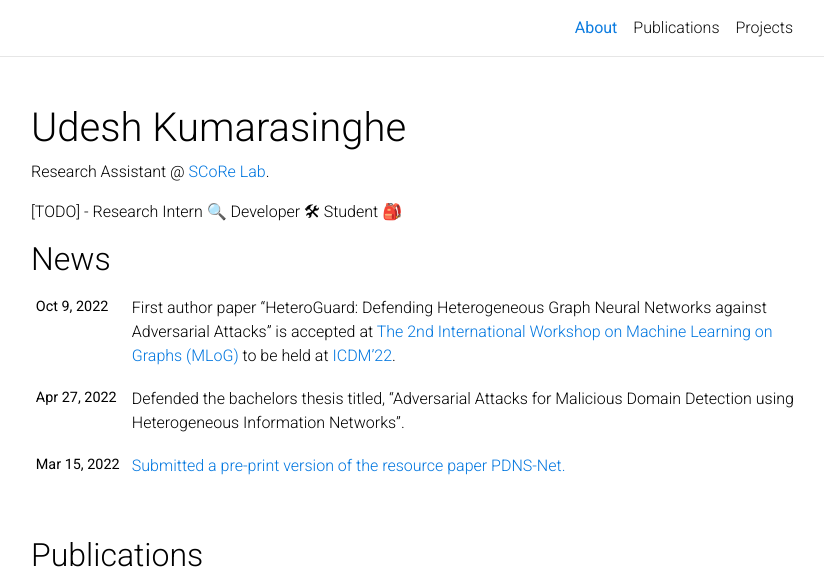
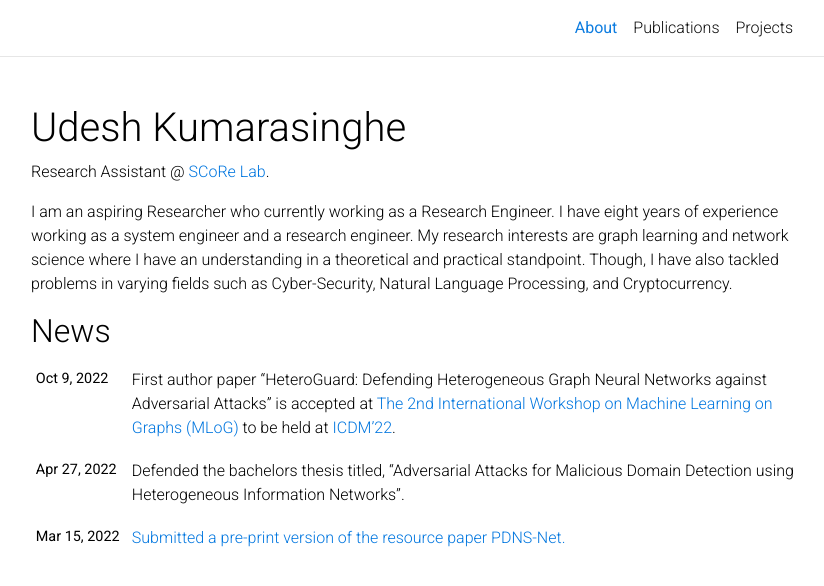
Before and after one commit to ThatUdeshUK/thatudeshuk.github.io, a Jekyll site: the page built from _pages/about.md, in a window 1280 px wide and 1084 px high, cut to the strip 0-586 px from the top of the window. Shown: the whole strip, without its empty margins (224-1048 px from the left). Built offline with Jekyll 4.4.1, drawn with Linux system fonts in a browser that asks for light colours; a style sheet for code colours, icons or effects is not loaded.

Commit message:
Added bio

```diff
--- a/_pages/about.md
+++ b/_pages/about.md
@@ -18,4 +18,4 @@ selected_papers: true # includes a list of papers marked as "selected={true}"
 social: true  # includes social icons at the bottom of the page
 ---
 
-[TODO] - Research Intern 🔍 Developer 🛠 Student 🎒
+I am an aspiring Researcher who currently working as a Research Engineer. I have eight years of experience working as a system engineer and a research engineer. My research interests are graph learning and network science where I have an understanding in a theoretical and practical standpoint. Though, I have also tackled problems in varying fields such as Cyber-Security, Natural Language Processing, and Cryptocurrency.
```
